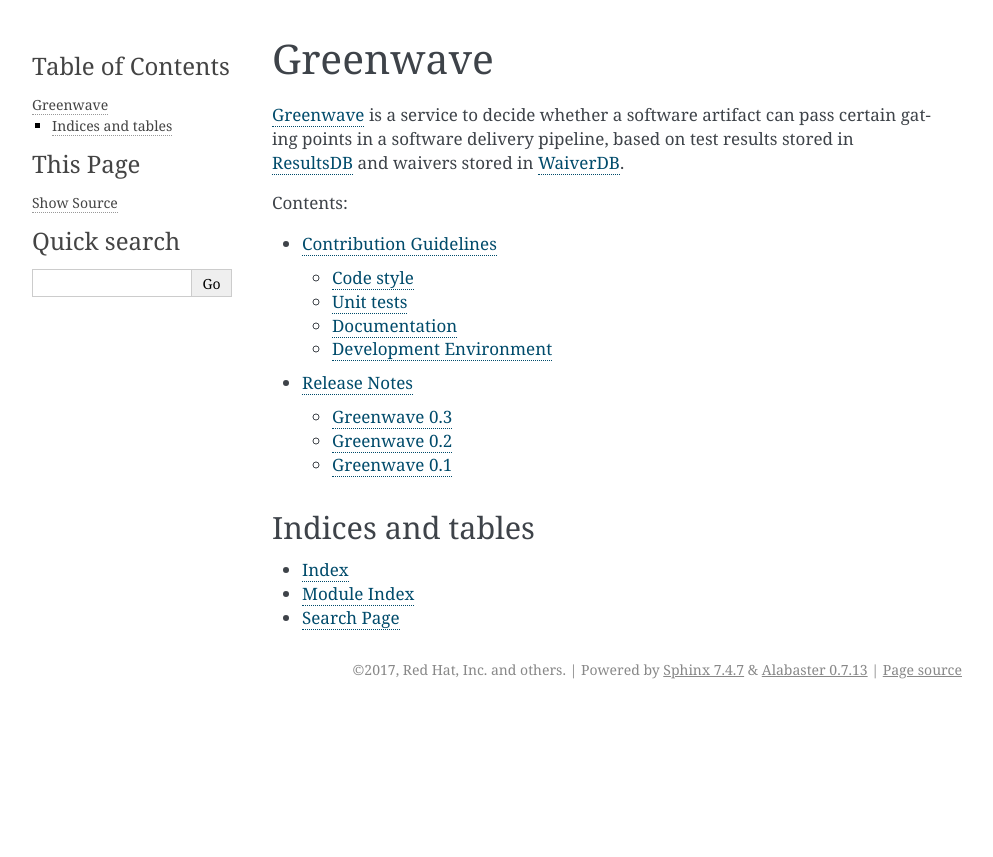
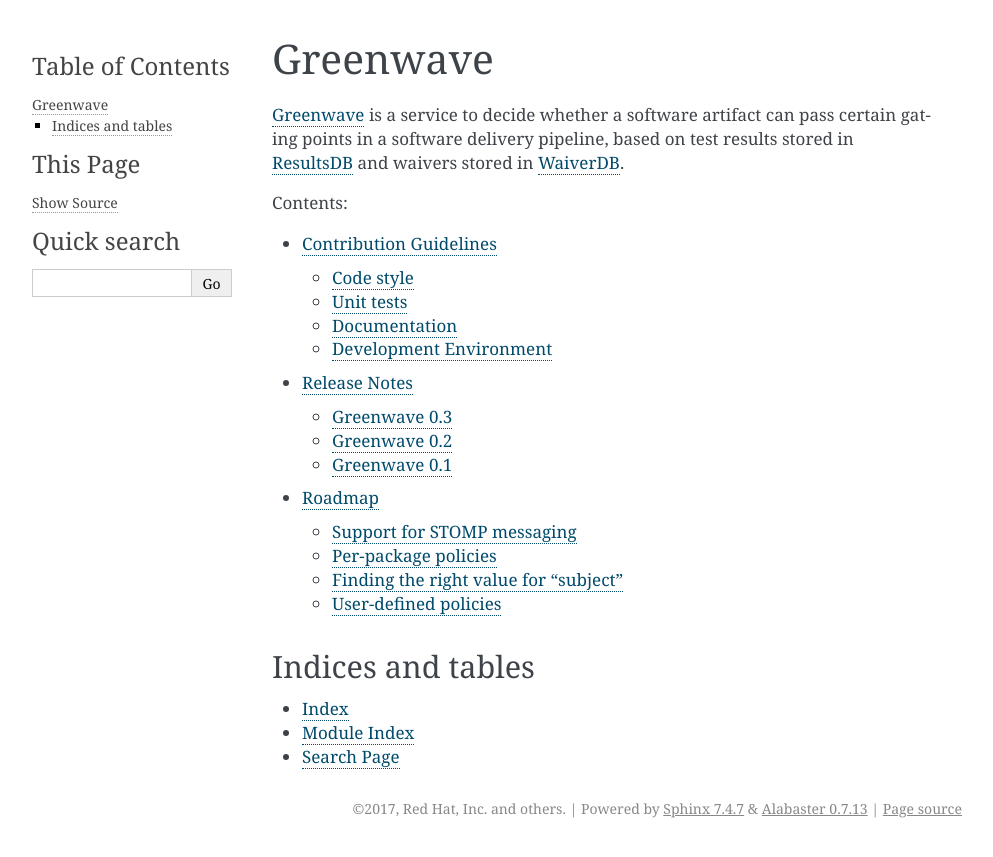
Before and after one commit to release-engineering/greenwave, a Sphinx documentation site: the page built from docs/index.rst, in a window 1280 px wide. Shown: the top 857 px of the page, without its empty margins (148-1141 px from the left). Built offline with Sphinx 7.4.7, drawn with Linux system fonts in a browser that asks for light colours; pages that are not in the unit, such as notebooks, are missing from menus; some of the changed lines change nothing that is shown.

Commit message:
docs: add a roadmap document

```diff
--- a/docs/index.rst
+++ b/docs/index.rst
@@ -18,6 +18,7 @@
    api
    contributing
    release-notes
+   todo
 
 
 Indices and tables
--- /dev/null
+++ b/docs/todo.rst
@@ -0,0 +1,76 @@
+Roadmap
+=======
+
+This document describes some plans for the future of Greenwave. Items are
+listed in approximate order of importance.
+
+Support for STOMP messaging
+---------------------------
+
+Like WaiverDB, we want to use Greenwave in environments which have
+a STOMP-compatible message bus (#107).
+
+Per-package policies
+--------------------
+
+The `Greenwave focus document
+<https://fedoraproject.org/wiki/Infrastructure/Factory2/Focus/Greenwave>`_
+anticipated the need for per-package policies, as a way for package owners to
+opt *in* to *extra* checks. Therefore it was considered a low priority in the
+first implementation of Greenwave.
+
+However, it turned out to be more important as a way to opt *out* of certain
+checks. For example, certain packages are too large to be tested by abidiff
+(see `pull request 95 <https://pagure.io/greenwave/pull-request/95>`_). And the
+new Fedora CI Pipeline is only testing a small (but growing) subset of packages
+in the distribution (#61, #75).
+
+Greenwave currently contains short-term solutions for both of those problems,
+but a more general way of expressing policies for specific packages is desired.
+
+Finding the right value for "subject"
+-------------------------------------
+
+Greenwave is intentionally unaware of the meaning of the different keys and
+values making up the "subject" of each decision.
+
+In the HTTP API, it is up to the caller to supply a suitable set of key-values
+describing the "subject" and Greenwave uses these as is to look up results in
+ResultsDB.
+
+However this does not naturally translate into a message-driven asynchronous
+interface. When Greenwave receives a message about a new result or a new
+waiver, there is no clear way to determine which *subset* of the key-values
+make up the "subject" that consuming tools are interested in (#92).
+
+And the design also led to some ambiguities when Bodhi needs a decision about
+an update which also consists of a set of builds (#68, #74).
+
+It may be necessary to come up with a different design for how Greenwave and
+its consuming tools identify the "subject" of a decision.
+
+User-defined policies
+---------------------
+
+Greenwave currently represents policies as YAML configuration, which made the
+initial implementation very easy. However there is a downside: changing the
+policy effectively means changing Greenwave's configuration. In the case of
+Fedora's Greenwave deployment, this means patching Ansible roles (potentially
+with a freeze break exception), running a playbook to apply the configuration,
+and then having OpenShift re-deploy all pods.
+
+As Greenwave becomes integral to the release process, we expect that users will
+be interested in defining their own policies. Here, "user" may mean people like
+distro QA representatives, product managers, or individual package owners.
+Every small tweak to the policy should not require the involvement of
+sysadmins.
+
+This is related to the "per-package policies" item above. One possible way to
+support per-package policies is to make Greenwave consult a YAML policy file in
+the dist-git tree for each package when it makes a decision. Distro-wide
+policies would remain in Greenwave's configuration. This design may be enough
+to satisfy this need for user-defined policies.
+
+Another option is to replace the current YAML format for policies with
+a database representation, and provide an HTTP API, CLI, and web UI for viewing
+and updating policies.
```
